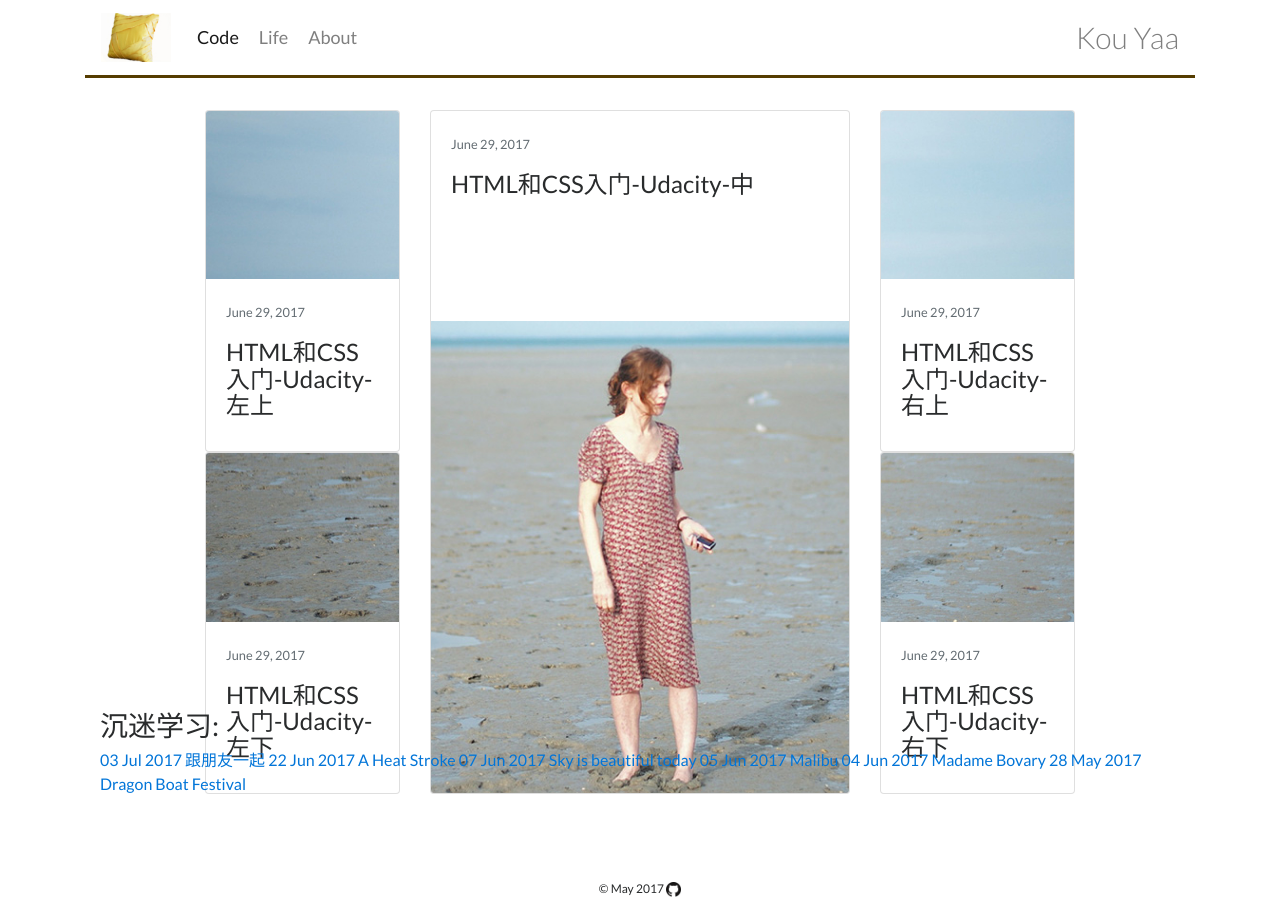
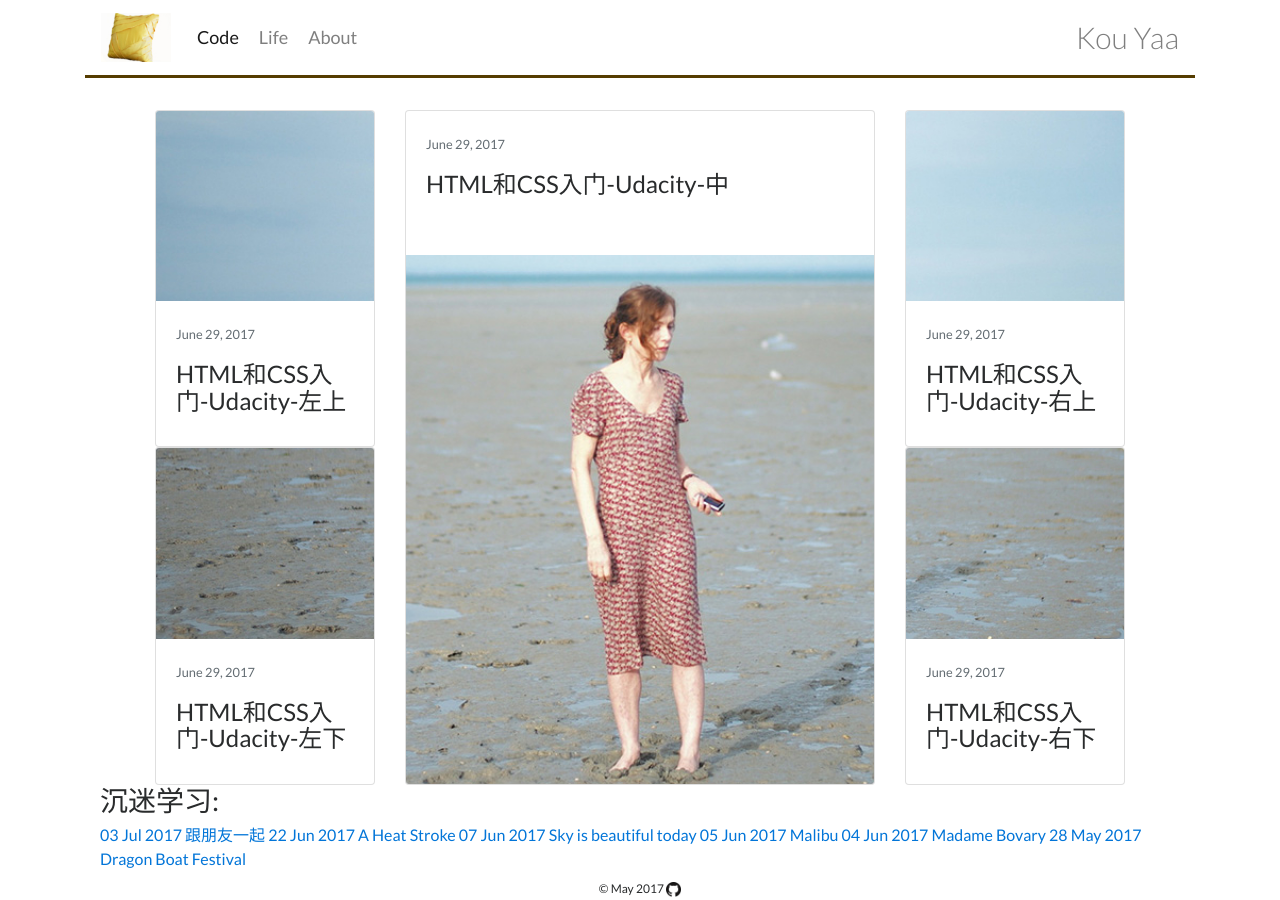
Before and after one commit to yinkouya/yinkouya.github.io, a Jekyll site: the page built from life.html, in a window 1280 px wide. Built offline with Jekyll 4.4.1, drawn with Linux system fonts in a browser that asks for light colours; nearby versions of some CDN libraries.

Commit message:
Update style.css

```diff
--- a/assets/style.css
+++ b/assets/style.css
@@ -58,8 +58,7 @@ img.footer {
 }
 
 .row {
-  width: 900px;
-  height: 600px;
+  width: 1000px;
   margin: 0 auto;
 }
 
```
